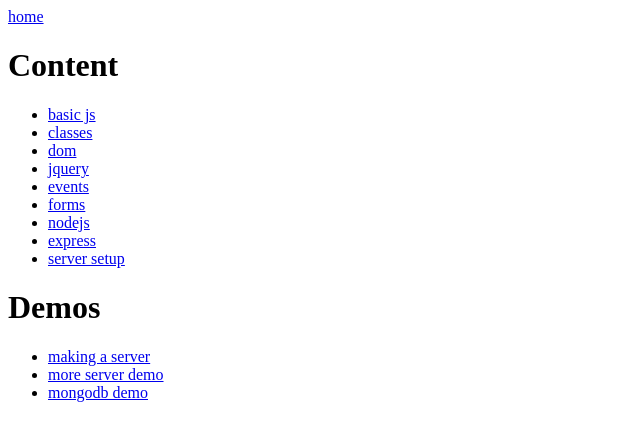
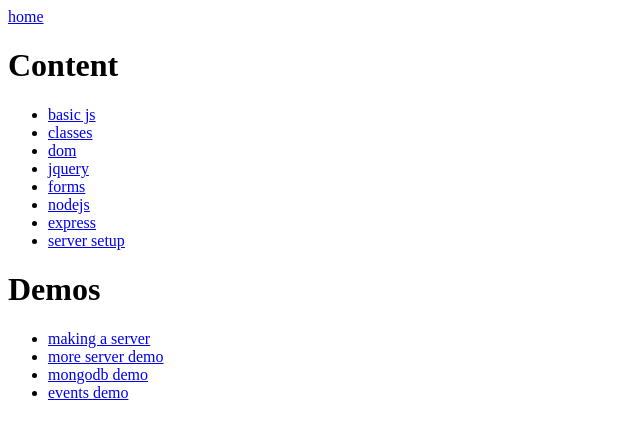
Before and after one commit to Teeheene/notes, a plain HTML site: page pages/apdev/index.html in a window 1280 px wide. Shown: the whole page, without its empty margins (0-640 px from the left). Drawn offline with Linux system fonts and the light colour scheme.

Commit message:
move events under demo

```diff
--- a/pages/apdev/index.html
+++ b/pages/apdev/index.html
@@ -12,7 +12,6 @@
 			<li><a href="classes/index.html">classes</a></li>
 			<li><a href="dom/index.html">dom</a></li>
 			<li><a href="jquery/index.html">jquery</a></li>
-			<li><a href="events/index.html">events</a></li>
 			<li><a href="forms/index.html">forms</a></li>
 			<li><a href="nodejs/index.html">nodejs</a></li>
 			<li><a href="express/index.html">express</a></li>
@@ -23,6 +22,7 @@
 			<li><a href="serverdemo/index.html">making a server</a></li>
 			<li><a href="serverdemo2/pages/home.html">more server demo</a></li>
 			<li><a href="mongodb/index.html">mongodb demo</a></li>
+			<li><a href="events/index.html">events demo</a></li>
 		</ul>
 	</body>
 </html>
```
